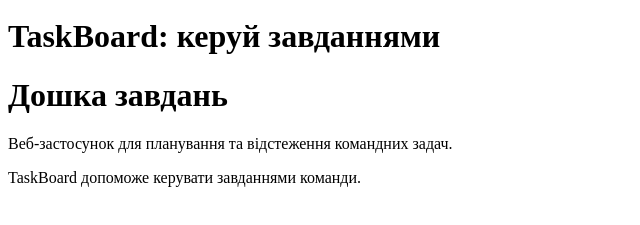
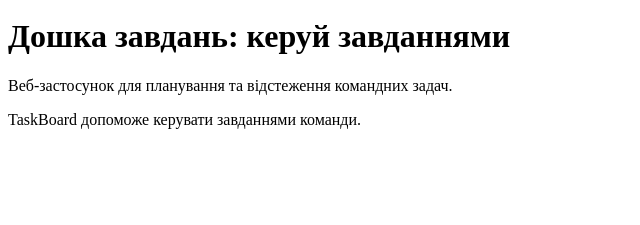
Before and after one commit to msivuk99-ss/vebtexnologies, a plain HTML site: page taskboard/index.html in a window 1280 px wide. Shown: the part 29-254 px from the top of the page, without its empty margins (0-640 px from the left). Drawn offline with Linux system fonts and the light colour scheme; files whose address does not match are found by name.

Commit message:
Об'єднати варіанти заголовка

```diff
--- a/taskboard/index.html
+++ b/taskboard/index.html
@@ -9,9 +9,8 @@
 <body>
     <img src="images/logo.svg" alt="Логотип TaskBoard" width="60">
 
-    <h1>TaskBoard: керуй завданнями</h1>
+    <h1>Дошка завдань: керуй завданнями</h1>
 
-    <h1>Дошка завдань</h1>
 
     <p>Веб-застосунок для планування та відстеження командних задач.</p>
     <p>TaskBoard допоможе керувати завданнями команди.</p>
```
